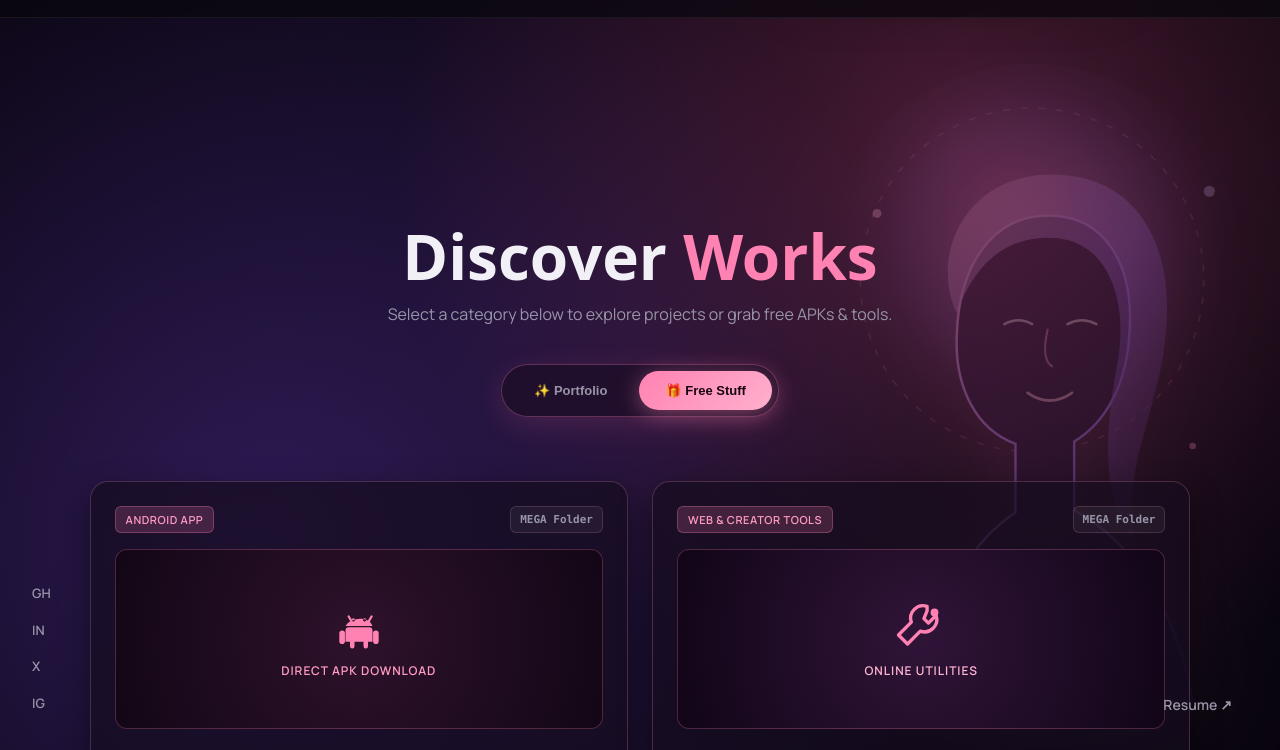
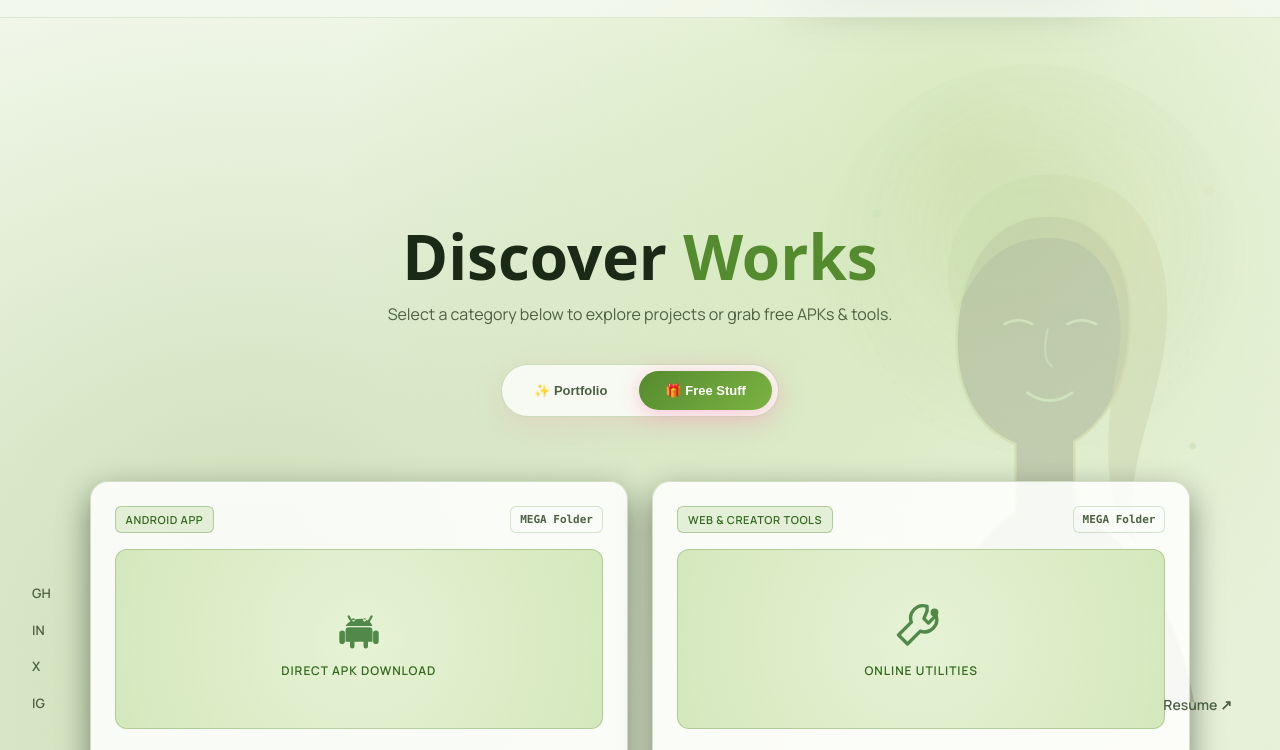
Before and after one commit to Pijus0000/pijus0000.github.io, a plain HTML site: page index.html in a window 1280 px wide. Both pictures are taken after a click on the button "🎁 Free Stuff". Shown: the part 668-1418 px from the top of the page. Drawn offline with Linux system fonts and the light colour scheme; a web font is replaced by a local one.

Commit message:
Update index.html

```diff
--- a/index.html
+++ b/index.html
@@ -1219,5 +1219,32 @@ function switchCategory(cat) {
     }, 100);
   });
 </script>
+  <style>
+  body.free-mode {
+    --bg: #f4f8ee;
+    --fg: #1b2a16;
+    --dim: #4c6142;
+    --accent: #558b2f;
+    --accent-glow: rgba(85, 139, 47, 0.35);
+    --line: rgba(85, 139, 47, 0.22);
+  }
+  body.free-mode header { background: rgba(244, 248, 238, 0.85); border-bottom-color: rgba(85, 139, 47, 0.15); }
+  body.free-mode header b { color: #1b2a16; }
+  body.free-mode .pinterest-gradient {
+    background: radial-gradient(circle at 75% 25%, rgba(156, 204, 101, 0.35) 0%, transparent 55%),
+                radial-gradient(circle at 20% 75%, rgba(104, 159, 56, 0.22) 0%, transparent 60%),
+                linear-gradient(180deg, #f8fbf2 0%, #e6f0d8 100%);
+  }
+  body.free-mode .portrait-visual { opacity: 0.15; mix-blend-mode: multiply; filter: hue-rotate(140deg) saturate(0.9); }
+  body.free-mode .hub-tabs { background: rgba(255, 255, 255, 0.78); border-color: rgba(85, 139, 47, 0.28); }
+  body.free-mode .hub-tab-btn.active { background: linear-gradient(135deg, #558b2f, #7cb342); color: #fff; }
+  body.free-mode .hub-card { background: rgba(255, 255, 255, 0.85); border-color: rgba(85, 139, 47, 0.25); }
+  body.free-mode .hub-card .badge.free { background: rgba(124, 179, 66, 0.18); color: #33691e; border-color: rgba(85, 139, 47, 0.35); }
+  body.free-mode .hub-card .action-link { color: #33691e !important; }
+  body.free-mode #content-free .shot { background: radial-gradient(circle at center, #e6f2d5, #d4e8bc) !important; border-color: rgba(85, 139, 47, 0.3) !important; }
+  body.free-mode #content-free .shot span { color: #33691e !important; }
+  body.free-mode #content-free .shot svg { filter: hue-rotate(140deg) saturate(0.85) brightness(0.75); }
+</style>
+
 </body>
 </html>
```
